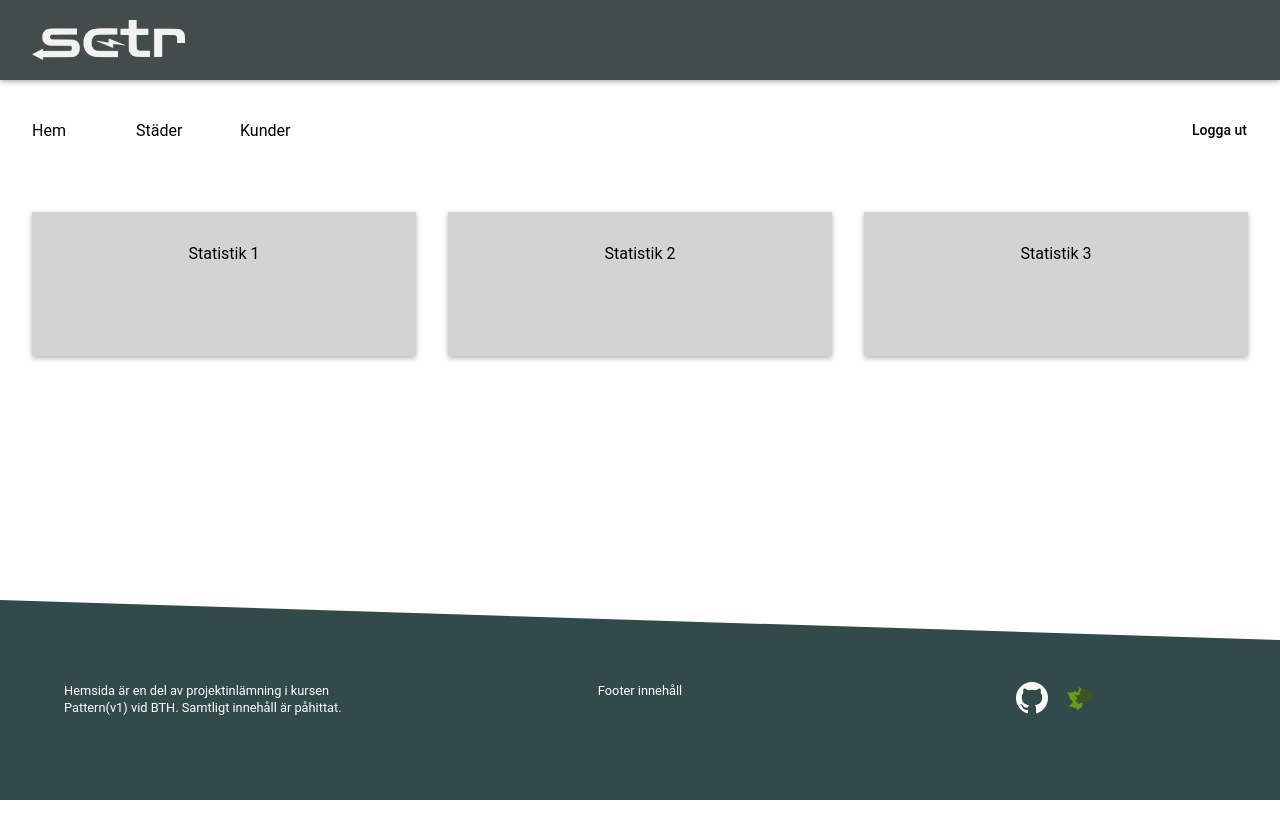
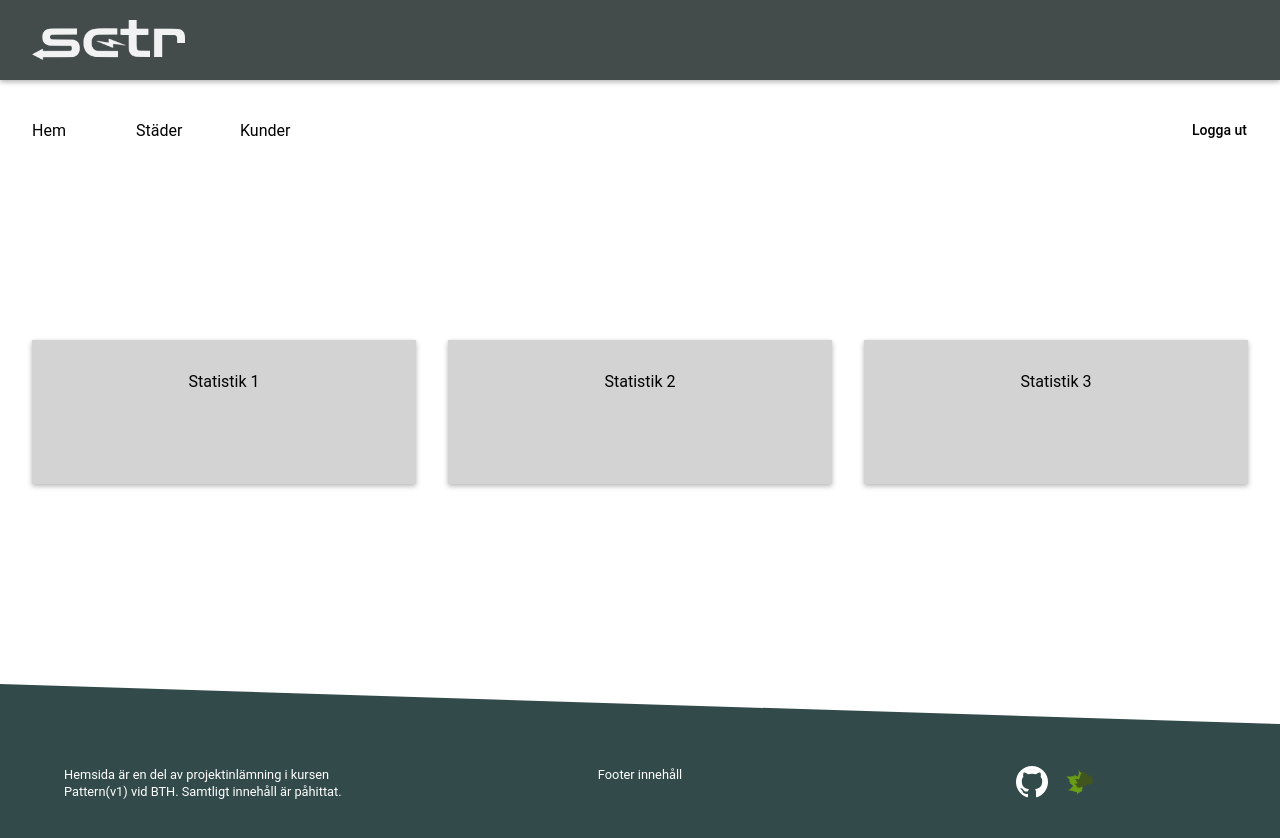
Before and after one commit to fahlstrm/pattern-adminweb, an Angular app: page / in a window 1280 px wide. Shown: the top 838 px of the page. Before the commit the page ends 800 px from the top, so only its background shows below. Built offline with nearby package versions, Linux system fonts and the light colour scheme; what @asymmetrik/ngx-leaflet would draw is missing.

Commit message:
added class to route components

```diff
--- a/src/app/components/routes/cities/cities.component.ts
+++ b/src/app/components/routes/cities/cities.component.ts
@@ -7,7 +7,7 @@ import { CityService } from 'src/app/services/city.service';
   styleUrls: ['./cities.component.css']
 })
 export class CitiesComponent implements OnInit {
-  @HostBinding('class') classes = 'grid grid-wrap align-items';
+  @HostBinding('class') classes = 'grid grid-wrap align-items fill-body';
 
   // //Ändra till City-obs?
   cities: any;
--- a/src/app/components/routes/customers/customers.component.ts
+++ b/src/app/components/routes/customers/customers.component.ts
@@ -6,7 +6,7 @@ import { Component, OnInit, HostBinding } from '@angular/core';
   styleUrls: ['./customers.component.css']
 })
 export class CustomersComponent implements OnInit {
-  @HostBinding('class') classes = 'grid grid-wrap align-items';
+  @HostBinding('class') classes = 'grid grid-wrap align-items fill-body';
 
   constructor() { }
 
--- a/src/app/components/routes/home/home.component.ts
+++ b/src/app/components/routes/home/home.component.ts
@@ -6,7 +6,7 @@ import { Component, OnInit, HostBinding } from '@angular/core';
   styleUrls: ['./home.component.css']
 })
 export class HomeComponent implements OnInit {
-  @HostBinding('class') classes = 'grid grid-wrap align-items';
+  @HostBinding('class') classes = 'grid grid-wrap align-items fill-body';
 
   constructor() { }
 
--- a/src/styles.css
+++ b/src/styles.css
@@ -42,6 +42,10 @@ app-footer {
 .align-items {
     height: 100%;
     align-items: center;
+}
+
+.fill-body {
+    min-height: 50vh;
 }
 
 .content-div {
```
